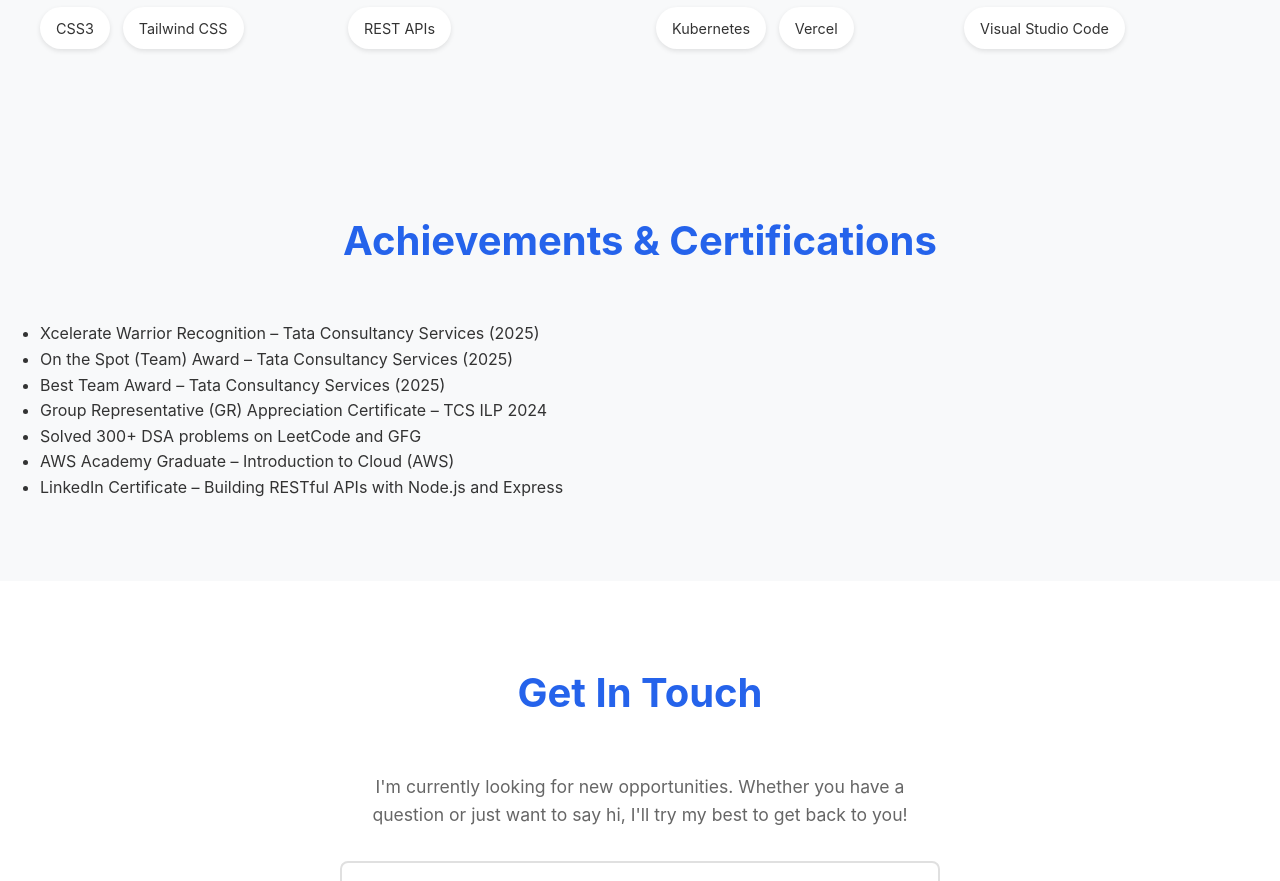
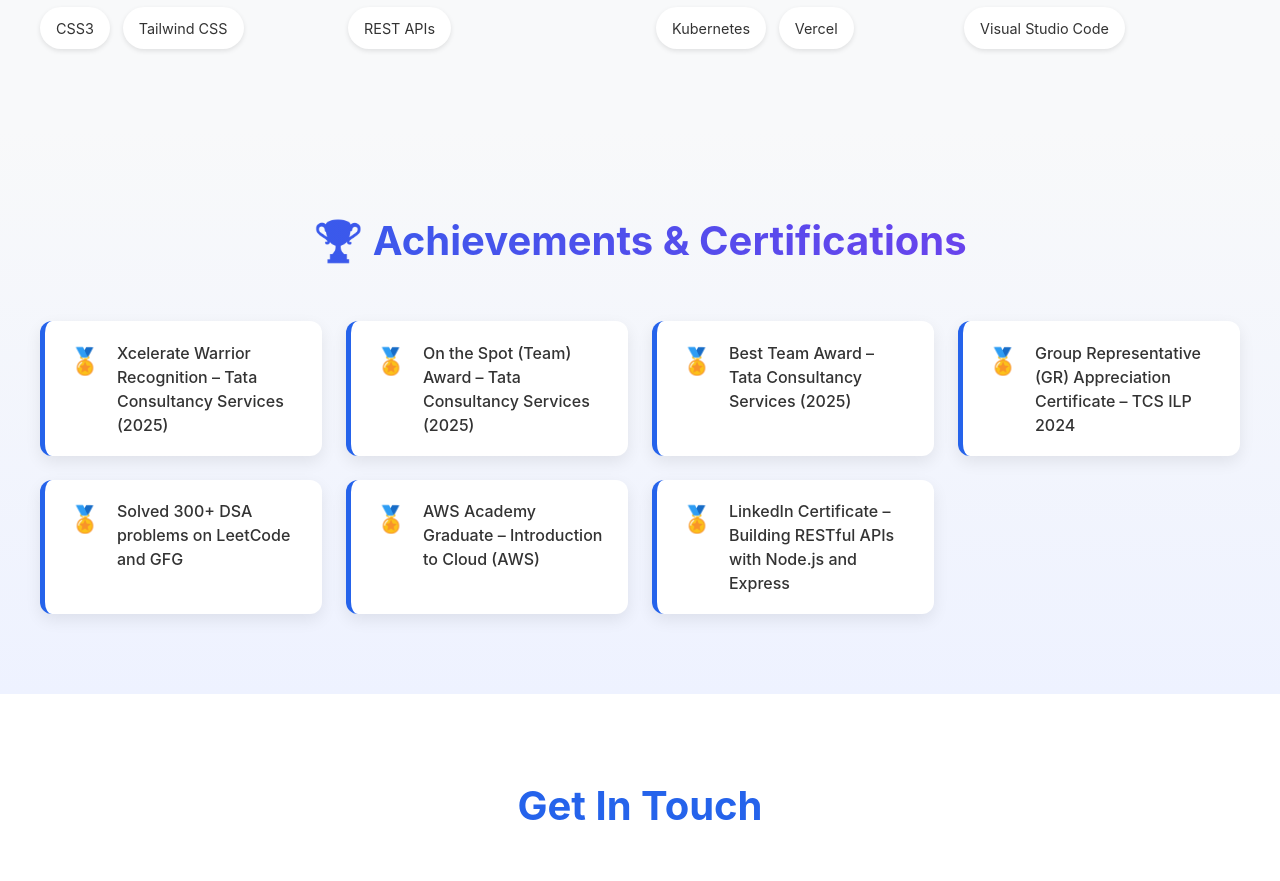
Before and after one commit to AakarshitRaj/Portfolio_Website, a React (Create React App) app in the folder frontend/: page / in a window 1280 px wide. Shown: the part 3200-4081 px from the top of the page. Built offline with nearby package versions, Linux system fonts and the light colour scheme; no server answers.

Commit message:
portfolio data change 3

```diff
--- a/frontend/src/Portfolio.css
+++ b/frontend/src/Portfolio.css
@@ -485,3 +485,63 @@
     grid-template-columns: 1fr;
   }
 }
+
+/* ============================
+   Achievements & Certifications
+============================ */
+#achievements {
+  background: linear-gradient(180deg, #f8f9fa 0%, #eef2ff 100%);
+}
+
+.gradient-text {
+  background: linear-gradient(90deg, #2563eb, #7c3aed);
+  -webkit-background-clip: text;
+  -webkit-text-fill-color: transparent;
+}
+
+.achievements-grid {
+  display: grid;
+  grid-template-columns: repeat(auto-fit, minmax(280px, 1fr));
+  gap: 1.5rem;
+  margin-top: 2rem;
+}
+
+.achievement-card {
+  background: white;
+  border-radius: 12px;
+  border-left: 5px solid #2563eb;
+  box-shadow: 0 6px 16px rgba(0, 0, 0, 0.08);
+  padding: 1.2rem 1.5rem;
+  display: flex;
+  align-items: flex-start;
+  gap: 1rem;
+  transition: all 0.3s ease;
+}
+
+.achievement-card:hover {
+  transform: translateY(-6px);
+  border-left-color: #7c3aed;
+  box-shadow: 0 10px 25px rgba(37, 99, 235, 0.15);
+}
+
+.achievement-card .trophy {
+  font-size: 1.6rem;
+  color: #2563eb;
+  flex-shrink: 0;
+}
+
+.achievement-card p {
+  margin: 0;
+  color: #333;
+  font-size: 1rem;
+  line-height: 1.5;
+  font-weight: 500;
+}
+
+@media (max-width: 768px) {
+  .achievement-card {
+    flex-direction: row;
+    align-items: center;
+    text-align: left;
+  }
+}
--- a/frontend/src/Portfolio.js
+++ b/frontend/src/Portfolio.js
@@ -289,17 +289,22 @@
           </div>
         </div>
       </section>
+
 {/* Achievements Section */}
 <section id="achievements" className="section bg-dark">
   <div className="container">
-    <h2 className="section-title">Achievements & Certifications</h2>
-    <ul className="achievement-list">
+    <h2 className="section-title gradient-text">🏆 Achievements & Certifications</h2>
+    <div className="achievements-grid">
       {DATA.achievements.map((a, i) => (
-        <li key={i}>{a}</li>
+        <div key={i} className="achievement-card">
+          <span className="trophy">🏅</span>
+          <p>{a}</p>
+        </div>
       ))}
-    </ul>
+    </div>
   </div>
 </section>
+
 
       {/* Contact Section */}
       <section id="contact" className="section">
```
